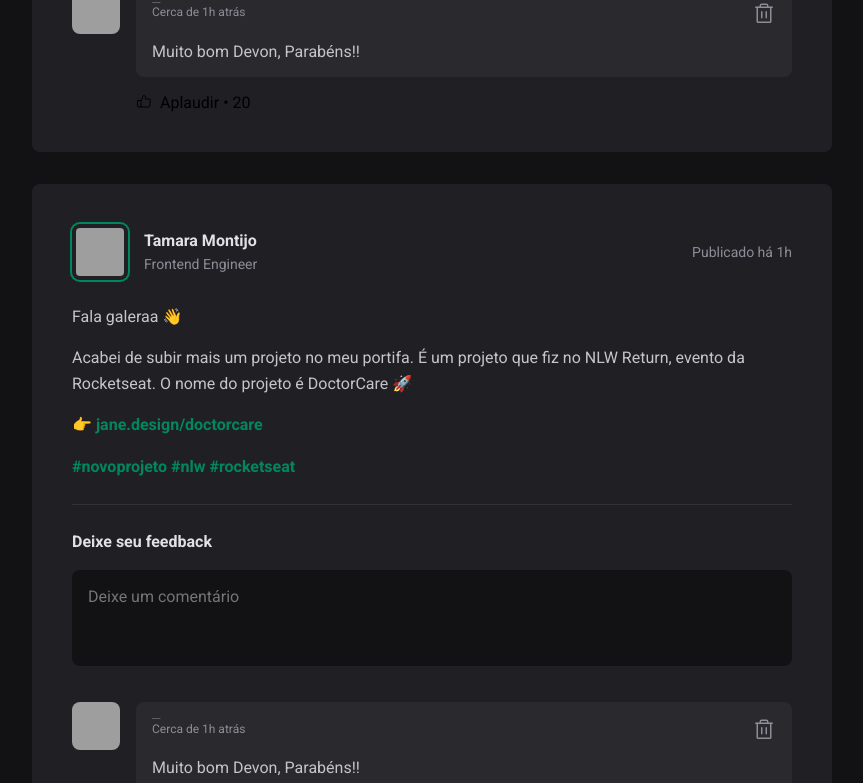
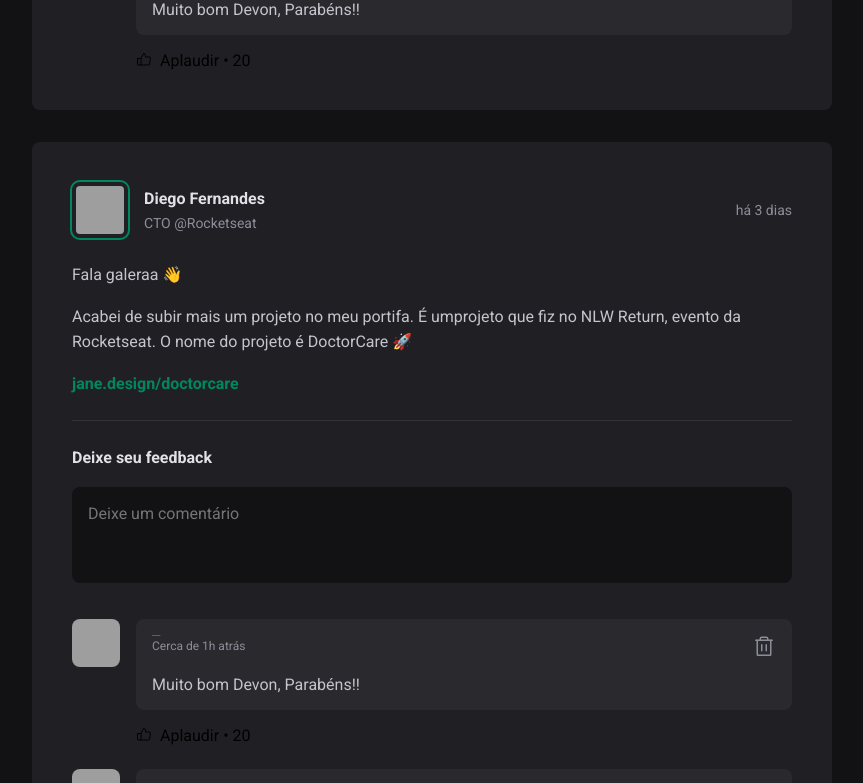
Before and after one commit to TamaraMontijo/ignite-feed, a React (Vite) app: page / in a window 1280 px wide. Shown: the part 945-1728 px from the top of the page, without its empty margins (352-1215 px from the left). Built offline with nearby package versions, Linux system fonts and the light colour scheme; grey boxes are pictures that could not be loaded.

Commit message:
feat: post

```diff
--- a/package.json
+++ b/package.json
@@ -10,6 +10,7 @@
     "preview": "vite preview"
   },
   "dependencies": {
+    "date-fns": "^3.3.1",
     "phosphor-react": "^1.4.1",
     "react": "^18.2.0",
     "react-dom": "^18.2.0"
--- a/src/App.jsx
+++ b/src/App.jsx
@@ -1,36 +1,77 @@
-import { Post } from './components/Post';
-import { Header } from './components/Header';
-import { Sidebar } from './components/Sidebar';
+import { Post } from "./components/Post";
+import { Header } from "./components/Header";
+import { Sidebar } from "./components/Sidebar";
 
-import styles from './App.module.css'
+import styles from "./App.module.css";
 
-import './global.css';
+import "./global.css";
 
+// author: {avatar_url: "", name "", role: ""}
+// publishedAt: Date
+// content: String
+
+const posts = [
+  {
+    id: 1,
+    author: {
+      avatarUrl:
+        "https://media.licdn.com/dms/image/D4D03AQEn7JPvjHWoIA/profile-displayphoto-shrink_400_400/0/1704826509874?e=1711584000&v=beta&t=AmQ9uf5_k0fVLxG1GRKU7tf2Mb61onpY4wQu5fBGC0I",
+      name: "Tamara Montijo",
+      role: "Frontend Engineer",
+    },
+    content: [
+      { type: "paragraph", content: "Fala galeraa 👋" },
+      {
+        type: "paragraph",
+        content:
+          "Acabei de subir mais um projeto no meu portifa. É umprojeto que fiz no NLW Return, evento da Rocketseat. O nome do projeto é DoctorCare 🚀",
+      },
+      { type: "link", content: "jane.design/doctorcare" },
+    ],
+    publishedAt: new Date("2024-01-23 20:00:00"),
+  },
+  {
+    id: 2,
+    author: {
+      avatarUrl: "https://github.com/diego3g.png",
+      name: "Diego Fernandes",
+      role: "CTO @Rocketseat",
+    },
+    content: [
+      { type: "paragraph", content: "Fala galeraa 👋" },
+      {
+        type: "paragraph",
+        content:
+          "Acabei de subir mais um projeto no meu portifa. É umprojeto que fiz no NLW Return, evento da Rocketseat. O nome do projeto é DoctorCare 🚀",
+      },
+      { type: "link", content: "jane.design/doctorcare" },
+    ],
+    publishedAt: new Date("2024-01-20 20:00:00"),
+  },
+];
 
 function App() {
-
   return (
     <div>
       <Header />
 
       <div className={styles.wrapper}>
-      <Sidebar />
-      <main>
-      <Post
-      author="'Tamara Montijo'"
-      content="'Lorem ipsum'"
-      />
-      <Post
-      author="Teste"
-      content="Oi"
-      />
-      </main>
+        <Sidebar />
+        <main>
+          {posts.map((post) => {
+            return (
+              <Post
+                key={post.id}
+                author={post.author}
+                content={post.content}
+                publishedAt={post.publishedAt}
+              />
+            );
+          })}
+        </main>
       </div>
-
-
     </div>
-
-  )
+  );
 }
 
-export default App
+export default App;
--- a/src/components/Post.jsx
+++ b/src/components/Post.jsx
@@ -1,41 +1,49 @@
+/* eslint-disable react/jsx-key */
+/* eslint-disable react/prop-types */
+import { format, formatDistanceToNow } from 'date-fns';
+import  ptBR  from 'date-fns/locale/pt-BR'
+
 import { Avatar } from "./Avatar";
 import { Comment } from "./Comment";
 
 import styles from "./Post.module.css";
 
 
-export function Post() {
+
+
+export function Post( { author, publishedAt, content }) {
+  const publishedDateFormated = format(publishedAt, "d 'de' LLLL 'às' HH:mm'h'", {
+    locale: ptBR,
+  })
+
+  const publishedDateRelativeToNow = formatDistanceToNow(publishedAt, {
+    locale: ptBR,
+    addSuffix: true,
+  })
+
   return (
     <article className={styles.post}>
       <header>
         <div className={styles.author}>
-          <Avatar src='https://media.licdn.com/dms/image/D4D03AQEn7JPvjHWoIA/profile-displayphoto-shrink_400_400/0/1704826509874?e=1711584000&v=beta&t=AmQ9uf5_k0fVLxG1GRKU7tf2Mb61onpY4wQu5fBGC0I' />
+          <Avatar src={author.avatarUrl} />
           <div className={styles.authorInfo}>
-            <strong>Tamara Montijo</strong>
-            <span>Frontend Engineer</span>
+            <strong>{author.name}</strong>
+            <span>{author.role}</span>
           </div>
         </div>
 
-        <time title="11 de maio às 8h13" dateTime="2022-05-11 08:13:00">
-          Publicado há 1h
+        <time title={publishedDateFormated} dateTime={publishedAt.toISOString()}>
+          {publishedDateRelativeToNow}
         </time>
       </header>
       <div className={styles.content}>
-        <p>
-          <p>Fala galeraa 👋 </p>
-
-          <p>Acabei de subir mais um projeto no meu portifa. É um
-          projeto que fiz no NLW Return, evento da Rocketseat. O nome do projeto
-          é DoctorCare 🚀</p>
-
-          <p>👉{' '}<a href="/">jane.design/doctorcare</a></p>
-
-          <p>
-            <a href="/">#novoprojeto</a>{' '}
-            <a href="/">#nlw</a>{' '}
-            <a href="/">#rocketseat</a>{' '}
-          </p>
-        </p>
+        {content.map(line => {
+          if (line.type === 'paragraph') {
+            return <p>{line.content}</p>;
+          } else if (line.type === 'link') {
+            return <p><a href='/'>{line.content}</a></p>
+          }
+        })}
       </div>
 
       <form className={styles.commentForm}>
```
Also changed, not shown: 1 other file (tests, documents, lock files or other folders).
